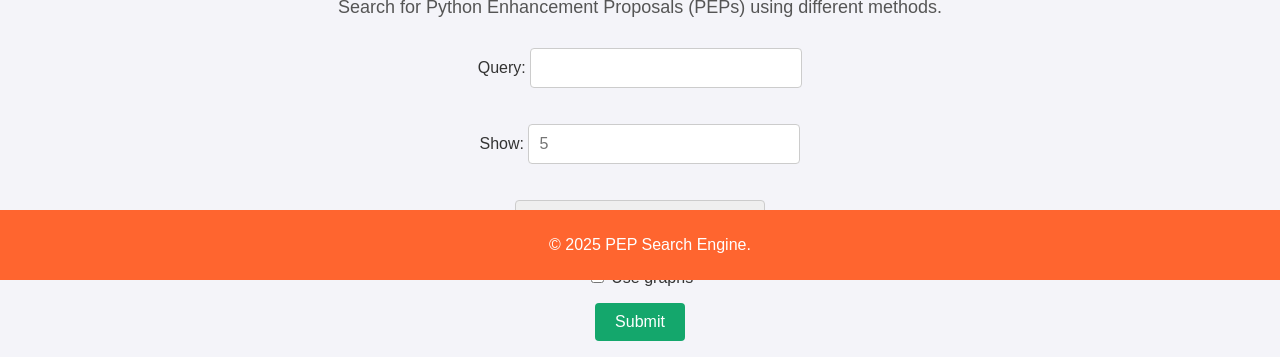
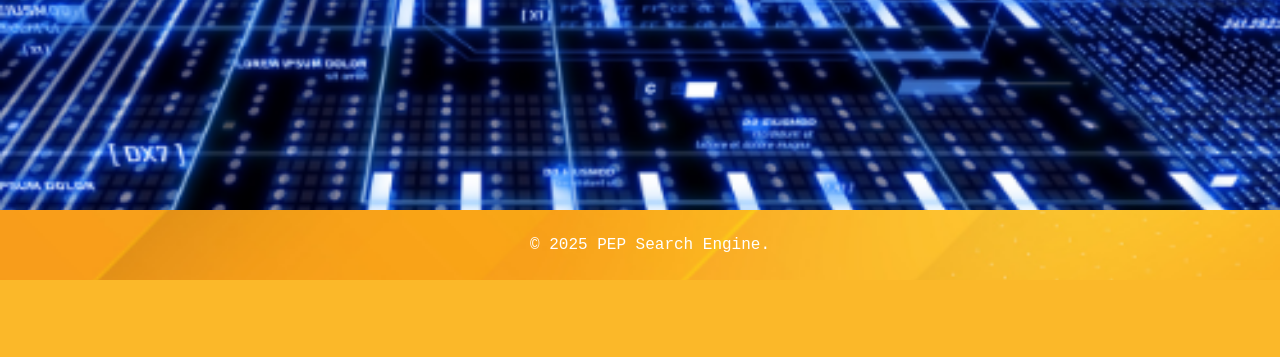
Before and after one commit to ashtonkhd/NLP-application, a Flask app: page / in a window 1280 px wide. Shown: the part 520-877 px from the top of the page. After the commit the page ends 800 px from the top, so only its background shows below. Run offline with Flask 3, Linux system fonts and the light colour scheme; parts of the project's set-up code (start-up, migrations or seed data) failed here and were passed over.

Commit message:
Update main.css
Added adaptive details

```diff
--- a/static/css/main.css
+++ b/static/css/main.css
@@ -1,29 +1,48 @@
-body {
-  font-family: Arial, sans-serif;
-  background-color: #f4f4f9; /* 747474 */
-  margin: 0;
-  padding: 0;
-  color: #333;
+/* styles for header */
+
+header img.logo {
+  width: 100px;
+  height: auto;
+  margin-right: 20px;
 }
 
-/* styles for header */
 header {
-  text-align: center;
+  display: flex;
+  align-items: center;  /* Vertical */
   padding: 20px;
   background-color: #FF652F; /* orange */
   color: white;
+  justify-content: flex-start;  /* Logo on the left*/
+  background-image: url('/static/images/3.png');
+  background-size: cover;
+  background-position: center;
+  background-repeat: no-repeat;
 }
+
 
 h1 {
   text-align: center;
   color: white;
   margin-top: 30px;
+  flex-grow: 1;
 }
 
 .description {
   text-align: center;
   font-size: 18px;
-  color: #555;
+  color: #333;
+}
+
+body {
+  font-family: 'Courier New', Courier, monospace;
+  background-color: #f4f4f9; /* 747474 */
+  margin: 0;
+  padding: 0;
+  color: #333;
+  background-image: url('/static/images/6.png');
+  background-size: cover;
+  background-position: center;
+  background-repeat: no-repeat;
 }
 
 form {
@@ -34,6 +53,7 @@
 input[type="text"], select {
   padding: 10px;
   font-size: 16px;
+  font-family: 'Courier New', Courier, monospace;
   width: 250px;
   margin: 10px 0;
   border: 1px solid #ccc;
@@ -45,6 +65,7 @@
   background-color: #14A76C;
   color: white;
   font-size: 16px;
+  font-family: 'Courier New', Courier, monospace;
   border: none;
   border-radius: 4px;
   cursor: pointer;
@@ -94,4 +115,35 @@
   width: 100%;
   background-color: #FF652F; /* orange */
   color: white;
+  background-image: url('/static/images/3.png');
+  background-size: cover;
+  background-position: center;
+  background-repeat: no-repeat;
+
 }
+
+/* Content box styles */
+.content {
+  padding: 20px;
+}
+
+.white-box {
+  background-color: white;
+  padding: 30px;
+  border-radius: 10px;
+  box-shadow: 0 4px 10px rgba(0, 0, 0, 0.1); /* Shadow added */
+  max-width: 800px;
+  margin: 0 auto; /* Centering */
+  display: flex;
+  flex-direction: column;
+  justify-content: center;
+  align-items: center;
+}
+
+.white-box h2 {
+  color: #333;
+}
+
+.white-box p {
+  color: #555;
+}
```
